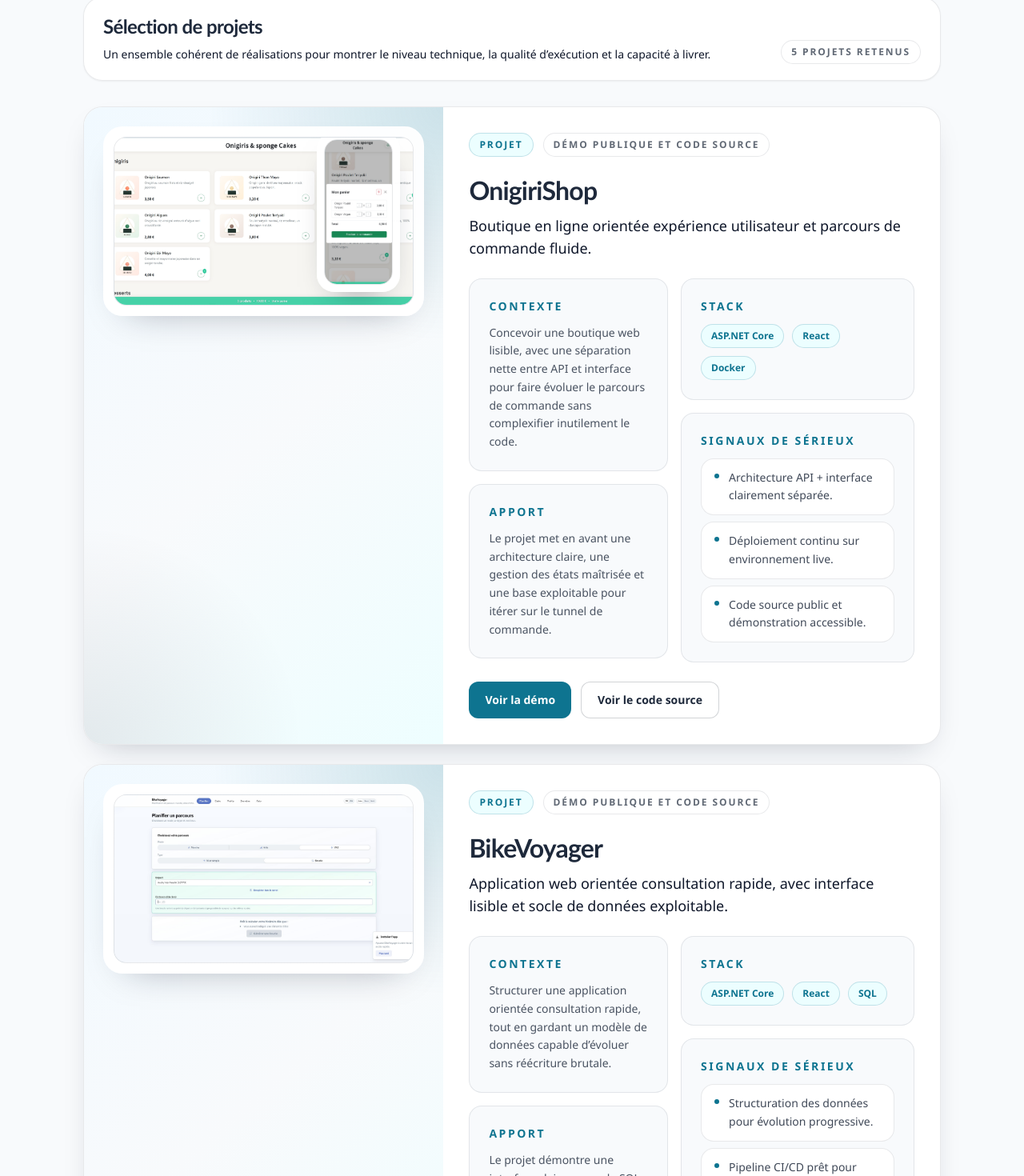
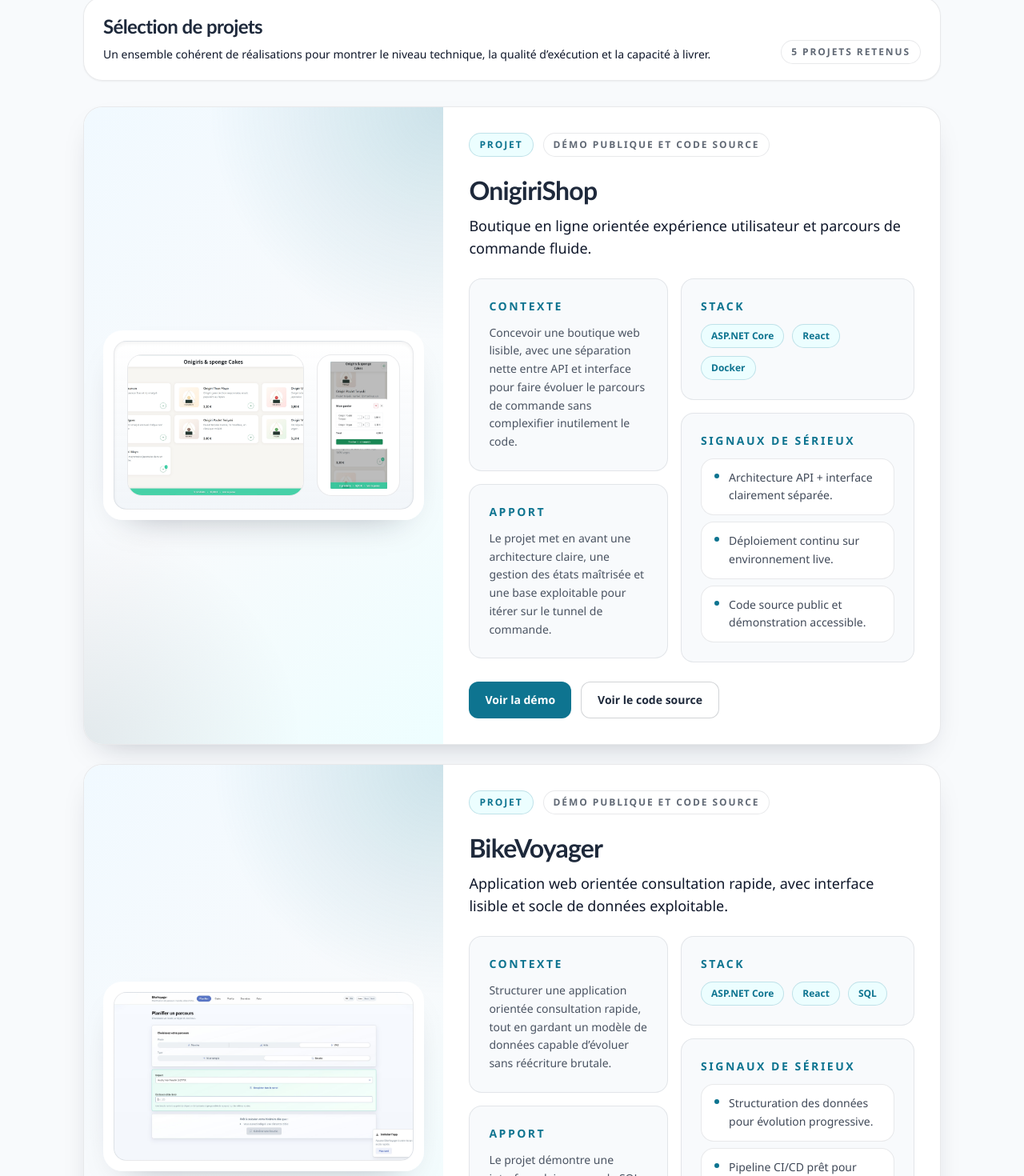
Before and after one commit to arnaud-wissart-lab/Portfolio, a React (Vite) app: page / in a window 1280 px wide. Shown: the part 1147-2617 px from the top of the page at 80% size. Built offline with nearby package versions, Linux system fonts and the light colour scheme; no server answers.

Commit message:
Améliorer l’affichage des captures projet

```diff
--- a/src/components/ProjectCard.tsx
+++ b/src/components/ProjectCard.tsx
@@ -83,10 +83,17 @@ function ProjectMedia({
       : project.imageAlt
   const secondaryImageAlt = project.secondaryImageAlt?.trim()
   const hasSecondaryImage = Boolean(secondaryImageSrc && secondaryImageAlt)
+  const primaryImageLinkLabel =
+    imageSrc === FALLBACK_IMAGE
+      ? `Ouvrir l’illustration du projet ${project.name} dans un nouvel onglet`
+      : `Ouvrir la capture du projet ${project.name} dans un nouvel onglet`
+  const secondaryImageLinkLabel = secondaryImageAlt
+    ? `Ouvrir la capture complémentaire du projet ${project.name} dans un nouvel onglet`
+    : ''
 
   return (
     <div
-      className="relative flex h-full flex-col overflow-hidden bg-[linear-gradient(140deg,rgba(240,249,255,0.95)_0%,rgba(248,250,252,0.98)_52%,rgba(236,254,255,0.9)_100%)] p-5 sm:p-6"
+      className="relative flex h-full flex-col justify-center overflow-hidden bg-[linear-gradient(140deg,rgba(240,249,255,0.95)_0%,rgba(248,250,252,0.98)_52%,rgba(236,254,255,0.9)_100%)] p-5 sm:p-6"
     >
       <div
         className="absolute inset-0 bg-[radial-gradient(circle_at_top_right,rgba(14,116,144,0.18),transparent_32%),radial-gradient(circle_at_bottom_left,rgba(15,23,42,0.08),transparent_30%)]"
@@ -95,6 +102,15 @@ function ProjectMedia({
 
       <div className="relative overflow-hidden rounded-3xl border border-white/80 bg-white/95 p-3 shadow-[0_20px_45px_-30px_rgba(15,23,42,0.4)]">
         <div className="relative overflow-hidden rounded-2xl border border-slate/10 bg-[linear-gradient(180deg,rgba(255,255,255,0.98)_0%,rgba(241,245,249,0.92)_100%)] shadow-inner aspect-[16/9]">
+          {hasSecondaryImage ? (
+            <div className="grid h-full grid-cols-[minmax(0,1.72fr)_minmax(88px,0.62fr)] gap-3 p-3 sm:grid-cols-[minmax(0,1.74fr)_minmax(104px,0.66fr)] sm:gap-4 sm:p-4">
+              <a
+                href={imageSrc}
+                target="_blank"
+                rel="noreferrer"
+                aria-label={primaryImageLinkLabel}
+                className="block h-full overflow-hidden rounded-[1.15rem] border border-slate/10 bg-white cursor-zoom-in"
+              >
                 <img
                   src={imageSrc}
                   alt={imageAlt}
@@ -108,21 +124,48 @@ function ProjectMedia({
                       : 'object-cover object-top'
                   }`}
                 />
+              </a>
 
-          {hasSecondaryImage ? (
-            <div className="absolute bottom-3 right-3 z-10 w-[24%] min-w-[88px] max-w-[156px] rounded-[1.35rem] border border-white/85 bg-white/95 p-1.5 shadow-[0_18px_40px_-24px_rgba(15,23,42,0.55)] sm:bottom-4 sm:right-4 sm:min-w-[104px] sm:p-2">
-              <div className="overflow-hidden rounded-[1rem] border border-slate/10 bg-slate-50 aspect-[9/19]">
+              <a
+                href={secondaryImageSrc ?? undefined}
+                target="_blank"
+                rel="noreferrer"
+                aria-label={secondaryImageLinkLabel}
+                className="flex h-full items-center justify-center overflow-hidden rounded-[1.15rem] border border-slate/10 bg-white cursor-zoom-in"
+              >
                 <img
                   src={secondaryImageSrc ?? ''}
                   alt={secondaryImageAlt ?? ''}
                   loading="lazy"
                   decoding="async"
                   onError={onSecondaryImageError}
-                  className="h-full w-full object-cover object-top"
+                  className="h-full w-full object-contain object-top p-1.5 sm:p-2"
                 />
+              </a>
             </div>
-            </div>
-          ) : null}
+          ) : (
+            <a
+              href={imageSrc}
+              target="_blank"
+              rel="noreferrer"
+              aria-label={primaryImageLinkLabel}
+              className="block h-full w-full cursor-zoom-in"
+            >
+              <img
+                src={imageSrc}
+                alt={imageAlt}
+                loading="lazy"
+                decoding="async"
+                onLoad={onImageLoad}
+                onError={onImageError}
+                className={`h-full w-full transition duration-500 ${
+                  shouldContainImage
+                    ? 'object-contain object-center p-2 sm:p-3'
+                    : 'object-cover object-top'
+                }`}
+              />
+            </a>
+          )}
         </div>
       </div>
     </div>
```
Also changed, not shown: 1 other file (tests, documents, lock files or other folders). Lines whose indentation alone changed are shown as unchanged.
